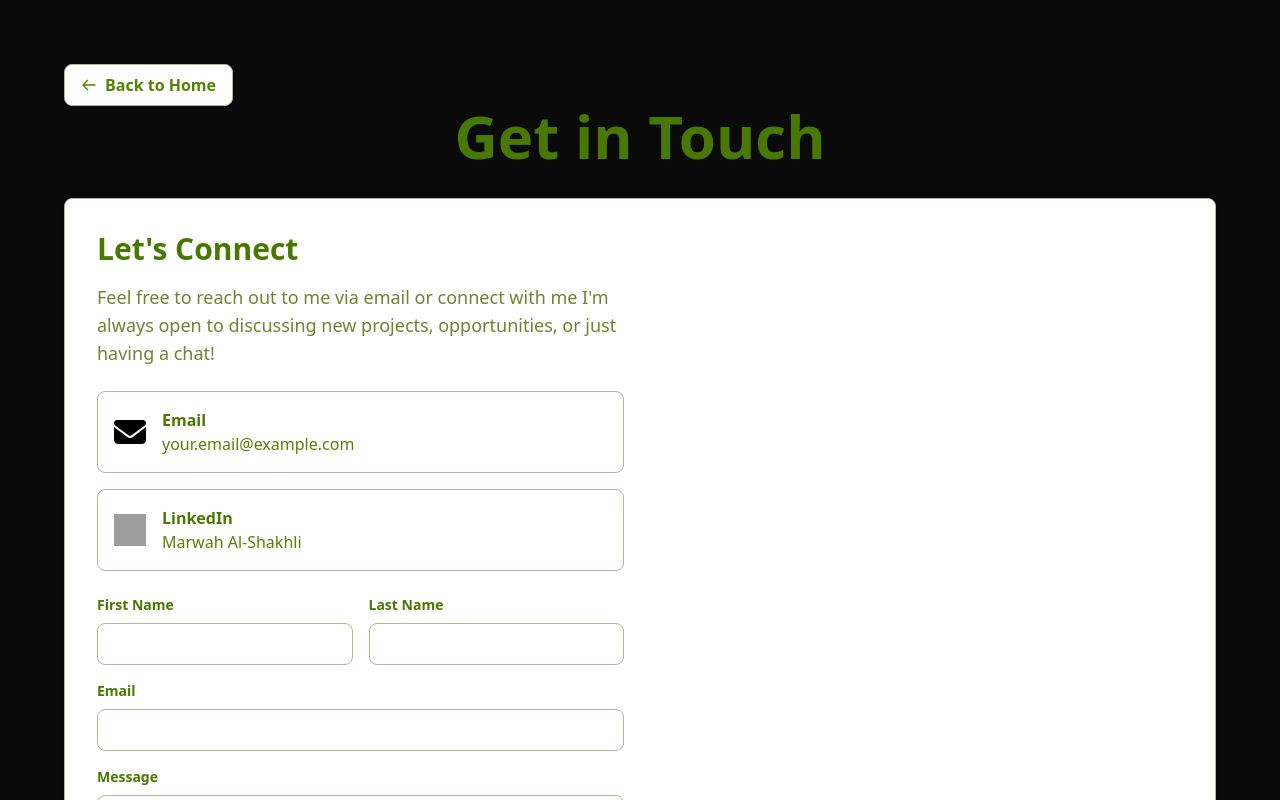
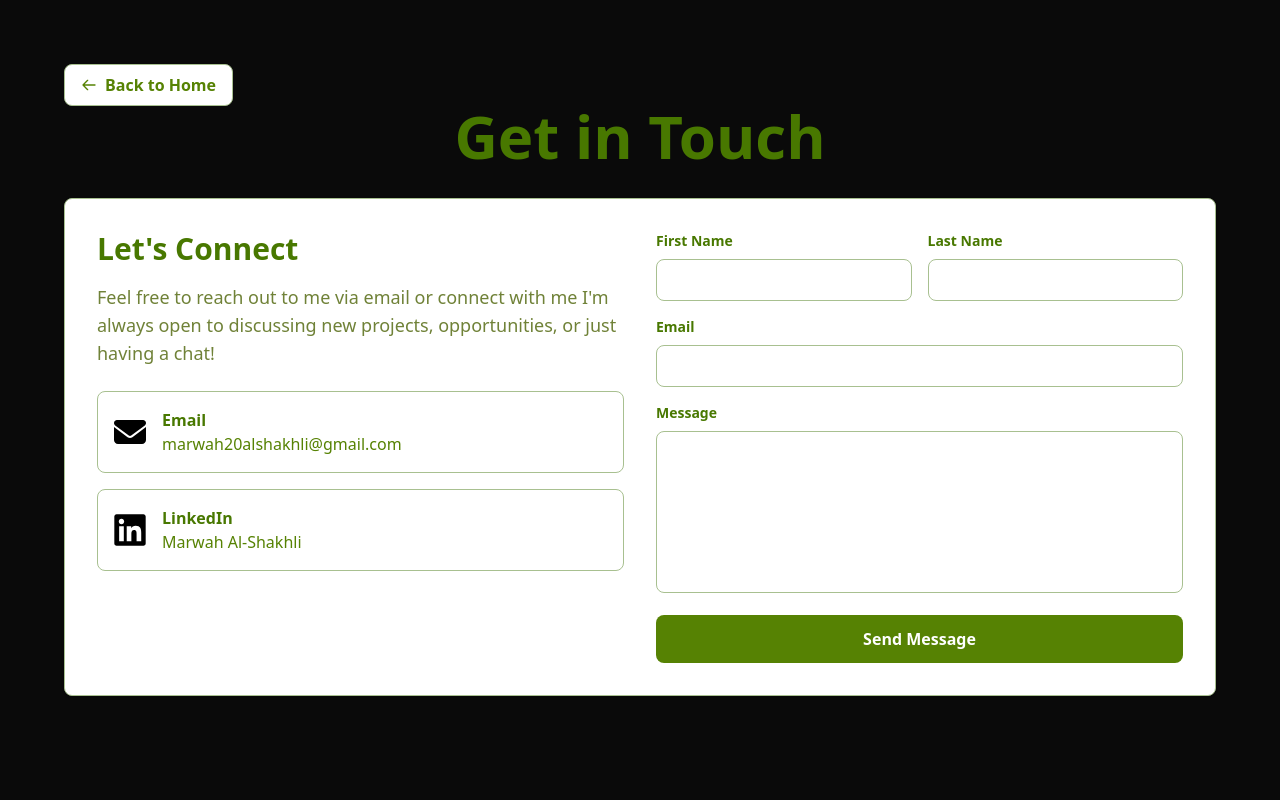
Before and after one commit to Marwahahaha/portfolio, a Next.js app: page /contact in a window 1280 px wide. Shown: the top 800 px of the page. Built offline with nearby package versions, Linux system fonts and the light colour scheme; grey boxes are pictures that could not be loaded.

Commit message:
Refactor Contact page layout and update form fields

```diff
--- a/src/app/contact/page.tsx
+++ b/src/app/contact/page.tsx
@@ -10,6 +10,7 @@ export default function Contact() {
             </h1>
             <div className="max-w-6xl mx-auto border border-primary-light rounded-lg bg-white shadow-sm p-6 md:p-8">
                 <div className="grid grid-cols-1 md:grid-cols-2 gap-8">
+                    {/* Left Column - Intro + Links */}
                     <div className="space-y-6">
                         <div>
                             <h2 className="text-2xl md:text-3xl font-bold mb-4 text-primary-darker">
@@ -43,7 +44,7 @@ export default function Contact() {
                                         href="mailto:your.email@example.com"
                                         className="text-primary-base hover:underline"
                                     >
-                                        your.email@example.com
+                                        marwah20alshakhli@gmail.com
                                     </a>
                                 </div>
                             </div>
@@ -74,6 +75,9 @@ export default function Contact() {
                                 </div>
                             </div>
                         </div>
+                    </div>
+
+                    {/* Right Column - Form */}
                     <div>
                         <form className="space-y-4">
                             <div className="grid grid-cols-2 gap-4">
@@ -138,8 +142,7 @@ export default function Contact() {
                                     rows={6}
                                     required
                                     className="w-full px-4 py-2 border border-primary-light rounded-lg focus:outline-none focus:ring-2 focus:ring-primary-base resize-none"
-                                    >
-                                    </textarea>
+                                ></textarea>
                             </div>
 
                             <button
@@ -153,6 +156,5 @@ export default function Contact() {
                 </div>
             </div>
         </div>
-        </div>
     );
 }
```
Also changed, not shown: public/media/svg/linkedin-icon.svg (renamed from public/media/svg/linked-in-icon.svg). Lines whose indentation alone changed are shown as unchanged.
